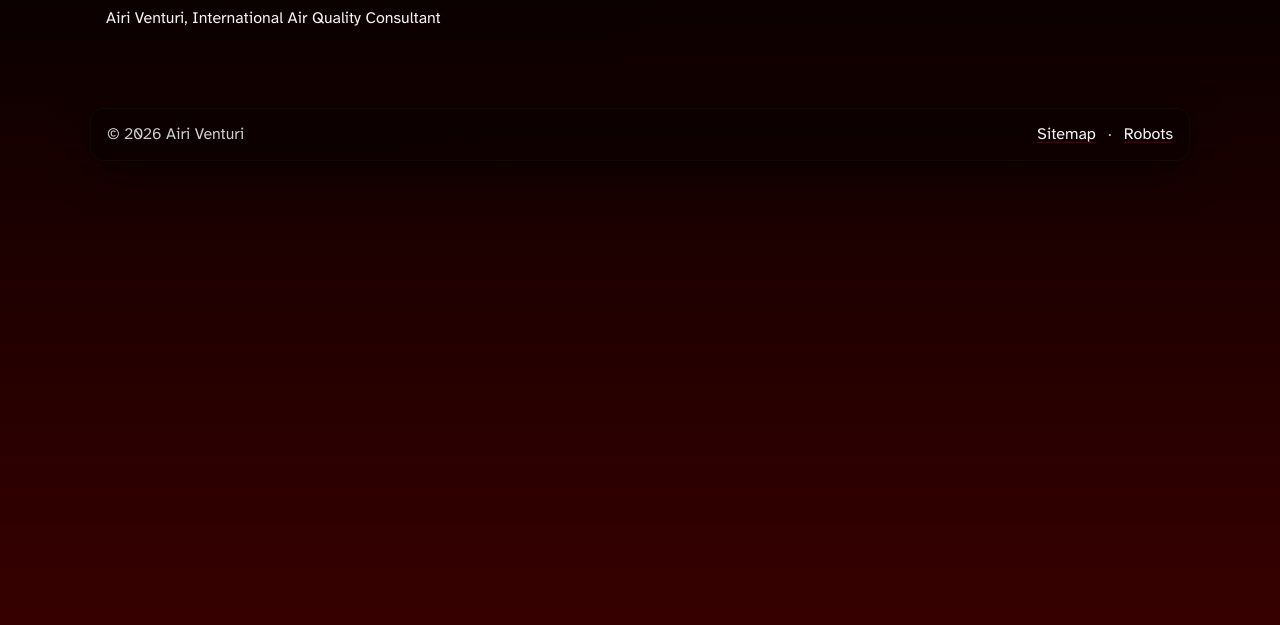
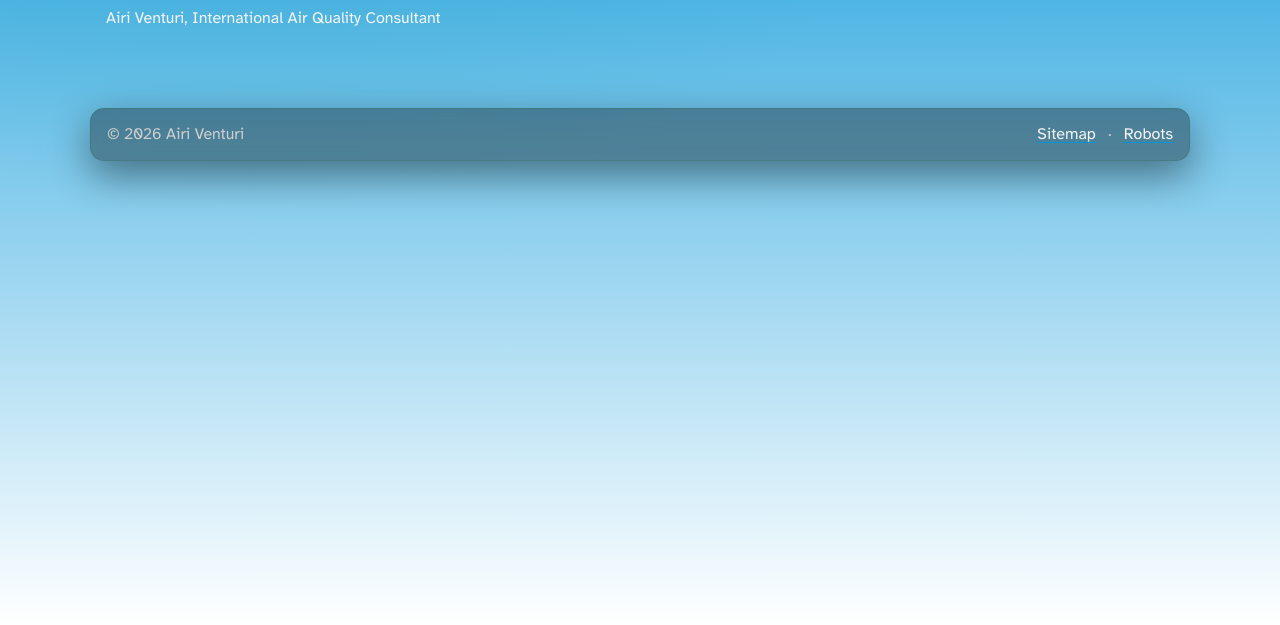
Before and after one commit to WhyTrashEarth/whalingwatch-site, an Astro site: page / in a window 1280 px wide. Shown: the part 175-800 px from the top of the page. Built offline with nearby package versions, Linux system fonts and the light colour scheme; Astro itself is replaced by a stand-in of ours.

Commit message:
color update

```diff
--- a/src/styles/global.css
+++ b/src/styles/global.css
@@ -42,9 +42,9 @@
 
 :root {
   --color-bg: #ffffff;        /* white */
-  --color-text: #000000;      /* bg black */
-  --color-accent: #370000;    /* dark red */
-  --color-muted: #400000;     /* also dark red */
+  --color-text: #1ea1dd;      /* bg black */
+  --color-accent: #ffffff;    /* dark red */
+  --color-muted: #e1e1e1;     /* also dark red */
 
   /* Accessible text */
   --text: #f5f5f5;
@@ -69,7 +69,7 @@
 html {
   font-family: "Atkinson Hyperlegible", system-ui, -apple-system, Segoe UI, Roboto,
     Helvetica, Arial, "Apple Color Emoji", "Segoe UI Emoji";
-  background: radial-gradient(1200px 700px at 20% 0%, rgba(0, 0, 0, 0.18), transparent 55%),
+  background: radial-gradient(1200px 700px at 20% 0%, rgba(20, 152, 167, 0.18), transparent 55%),
     linear-gradient(180deg, var(--color-text), var(--color-accent));
   color: var(--text);
   text-rendering: optimizeLegibility;
@@ -89,7 +89,7 @@ main {
 /* Links */
 a {
   color: var(--text);
-  text-decoration-color: rgb(77, 0, 0);
+  text-decoration-color: rgb(0, 151, 211);
   text-underline-offset: 0.2em;
 }
 a:hover {
```
